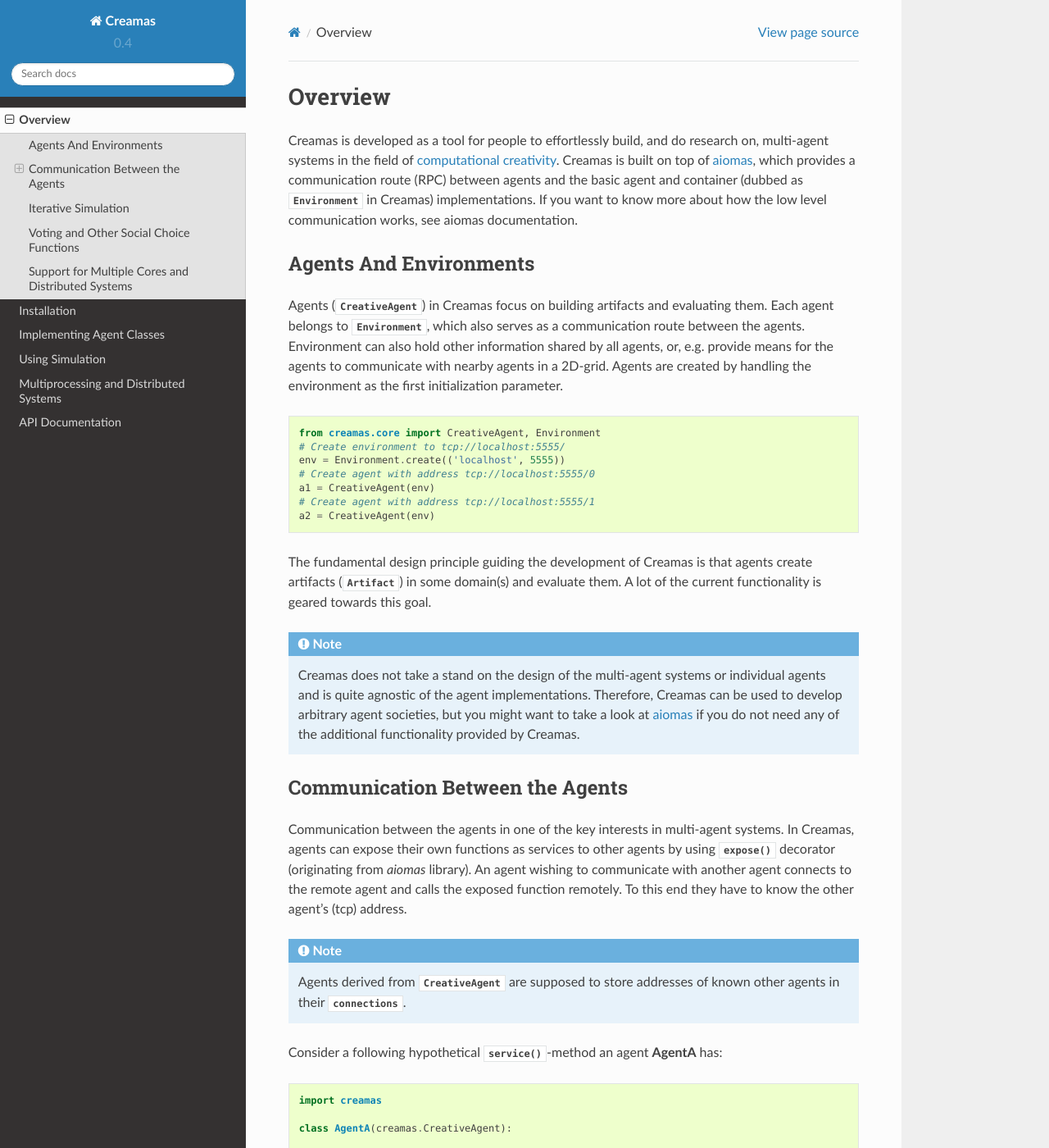
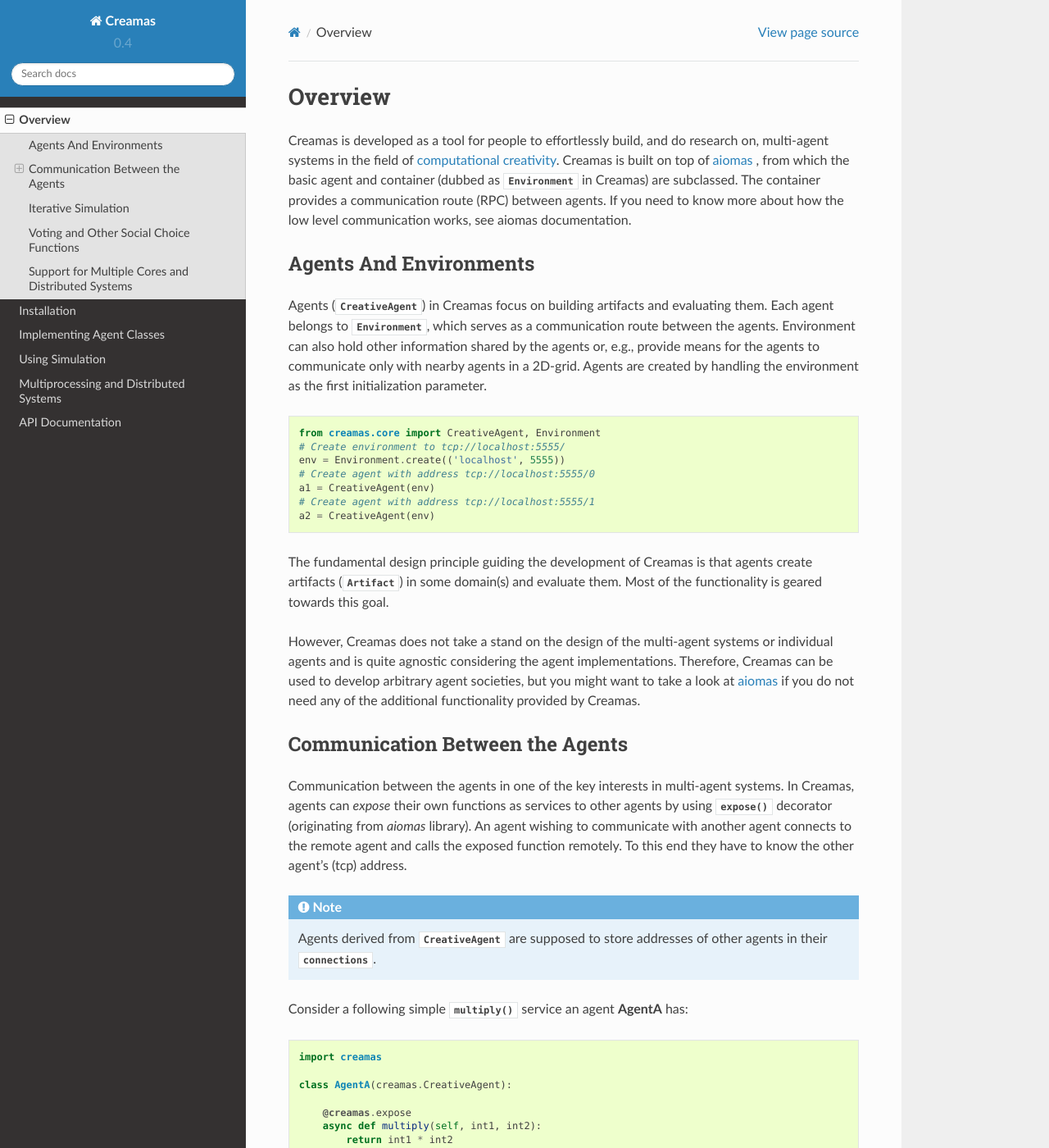
Before and after one commit to assamite/creamas, a Sphinx documentation site: the page built from docs/source/overview.rst, in a window 1280 px wide and 1400 px high. Shown: the whole window at 82% size. Built offline with Sphinx 7.4.7 and the Read the Docs theme 2.0.0, drawn with Linux system fonts in a browser that asks for light colours; some of the changed text lies outside the part shown.

Commit message:
Revised docs

```diff
--- a/docs/source/overview.rst
+++ b/docs/source/overview.rst
@@ -4,20 +4,18 @@ Overview
 Creamas is developed as a tool for people to effortlessly build, and do research
 on, multi-agent systems in the field of `computational creativity
 <https://en.wikipedia.org/wiki/Computational_creativity>`_. Creamas is built
-on top of `aiomas <http://aiomas.readthedocs.org/en/latest/>`_, which provides
-a communication route (RPC) between agents and the basic agent and container
-(dubbed as :class:`~creamas.Environment` in Creamas) implementations. If you
-want to know more about how the low level communication works, see aiomas
-documentation.
+on top of `aiomas <http://aiomas.readthedocs.org/en/latest/>`_ , from which the basic agent
+and container (dubbed as :class:`~creamas.Environment` in Creamas) are subclassed.
+The container provides a communication route (RPC) between agents. If you need to know
+more about how the low level communication works, see aiomas documentation.
 
 Agents And Environments
 -----------------------
 
 Agents (:class:`~creamas.CreativeAgent`) in Creamas focus on building artifacts
-and evaluating them. Each agent belongs to :class:`~creamas.Environment`, which
-also serves as a communication route between the agents.
-Environment can also hold other information shared by
-all agents, or, e.g. provide means for the agents to communicate with nearby
+and evaluating them. Each agent belongs to :class:`~creamas.Environment`, which serves
+as a communication route between the agents. Environment can also hold other information
+shared by the agents or, e.g., provide means for the agents to communicate only with nearby
 agents in a 2D-grid. Agents are created by handling the environment as the first
 initialization parameter.
 
@@ -33,22 +31,19 @@ initialization parameter.
 
 The fundamental design principle guiding the development of Creamas is that
 agents create artifacts (:class:`~creamas.Artifact`) in some domain(s) and
-evaluate them. A lot of the current functionality is geared towards this goal.
+evaluate them. Most of the functionality is geared towards this goal.
 
-.. note::
-
-	Creamas does not take a stand on the design of the multi-agent systems or
-	individual agents and is quite agnostic of the agent implementations.
-	Therefore, Creamas can be used to develop arbitrary
-	agent societies, but you might want to take a look at `aiomas
-	<http://aiomas.readthedocs.org/en/latest/>`_ if you do not need any of
-	the additional functionality provided by Creamas.
+However, Creamas does not take a stand on the design of the multi-agent systems or
+individual agents and is quite agnostic considering the agent implementations. Therefore,
+Creamas can be used to develop arbitrary agent societies, but you might want to
+take a look at `aiomas <http://aiomas.readthedocs.org/en/latest/>`_ if you do not
+need any of the additional functionality provided by Creamas.
 
 Communication Between the Agents
 --------------------------------
 
 Communication between the agents in one of the key interests in multi-agent systems.
-In Creamas, agents can expose their own functions as services to other agents by using
+In Creamas, agents can *expose* their own functions as services to other agents by using
 :func:`expose` decorator (originating from *aiomas* library). An agent wishing to communicate
 with another agent connects to the remote agent and calls the exposed function
 remotely. To this end they have to know the other agent's (tcp) address.
@@ -56,33 +51,40 @@ remotely. To this end they have to know the other agent's (tcp) address.
 .. note::
 
 	Agents derived from :class:`~creamas.core.agent.CreativeAgent` are
-	supposed to store addresses of known other agents in their
+	supposed to store addresses of other agents in their
 	:attr:`~creamas.core.agent.CreativeAgent.connections`.
 
-Consider a following hypothetical :meth:`service`-method an agent **AgentA** has::
+Consider a following simple :meth:`multiply` service an agent **AgentA** has::
 
     import creamas
 
     class AgentA(creamas.CreativeAgent):
 
         @creamas.expose
-        async def service(self, param):
-            # do something with param
-            # ...
-            return value
+        async def multiply(self, int1, int2):
+            return int1 * int2
 
 Now, another agent, **AgentB**, knowing that **AgentA**'s address is ``addr``
-can then use **AgentA**'s ``service`` method by connecting to **AgentA** through
+can then use **AgentA**'s ``multiply`` service by connecting to **AgentA** through
 its environment. ::
+
+    import random
+    import creamas
 
     class AgentB(creamas.CreativeAgent):
 
-        async def client(self, my_param):
+        def __init__(self, *args, **kwargs):
+            super().__init__(*args, **kwargs)
+            self.int1 = random.randint(0, 100)
+            self.int2 = random.randint(0, 100)
+
+        async def complex_computation(self, addr):
             remote_agent_A = await self.env.connect(addr)
-            value = await remote_agent_A.service(my_param)
+            value = await remote_agent_A.multiply(self.int1, self.int2)
             # do something with the value
+            return value
 
-Importantly, the agents do not have to reside in the same environment or even in
+Importantly, the agents do not have to reside in the same environment or even on
 the same machine, i.e. you can connect to any agent or environment as long as
 you know the address of the specific agent in the environment. However, the
 remote agent and its environment have to be implemented using classes derived
```
